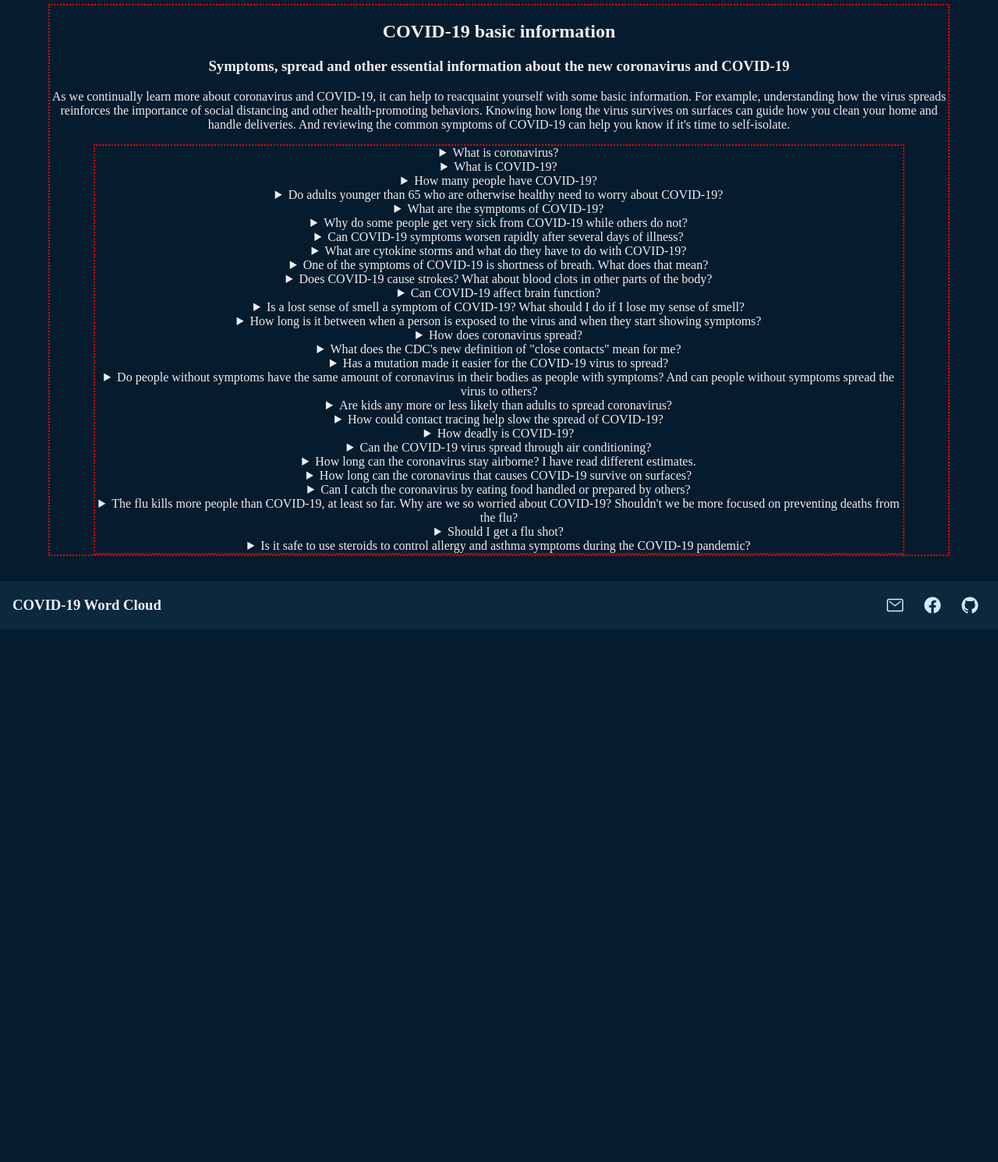
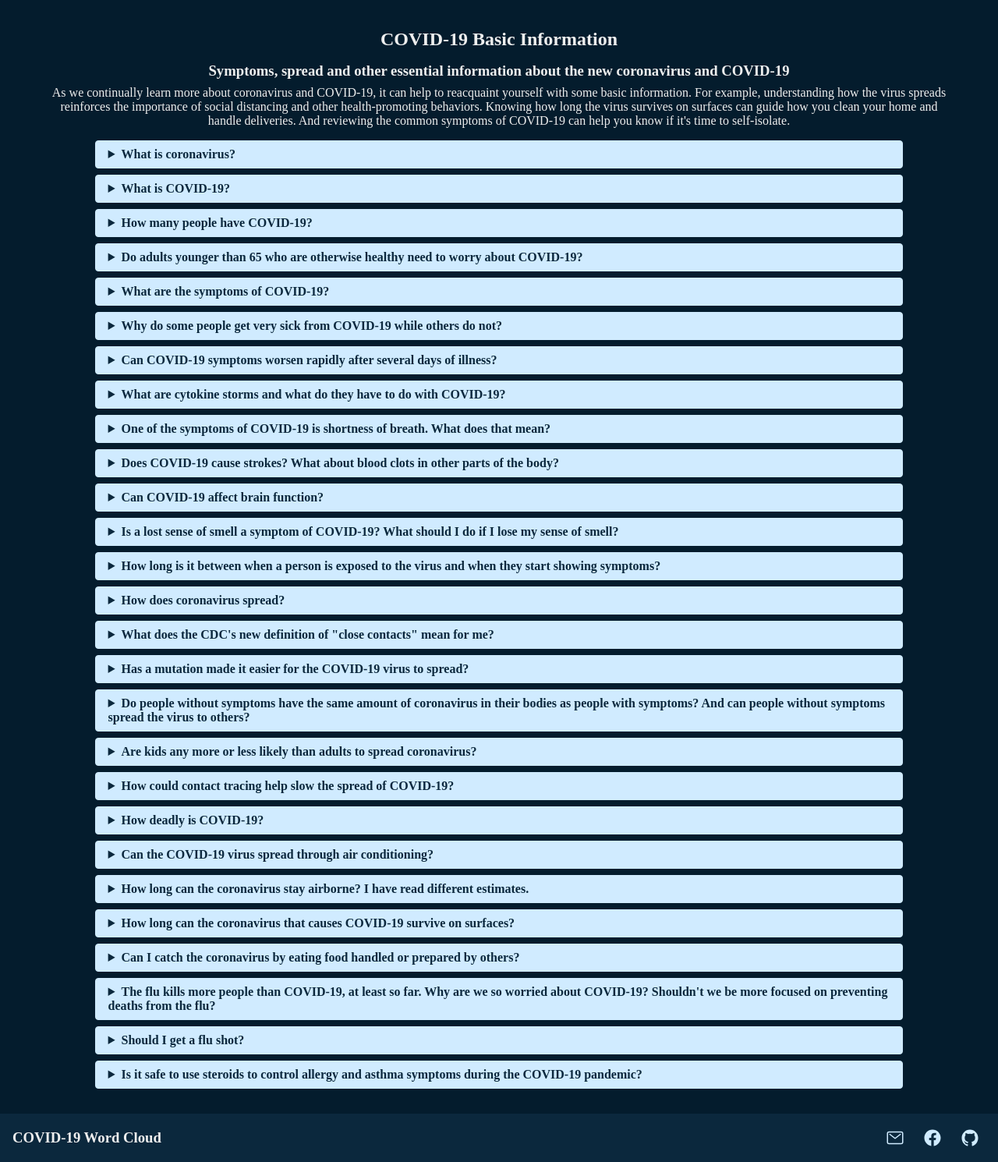
Before and after one commit to ddusi/covid19_WordCloud, a Django app: page /covid-web/covid-info/ in a window 1280 px wide. Shown: the part 59-1549 px from the top of the page at 78% size. Before the commit the page ends 866 px from the top, so only its background shows below. Run offline with Django 3.2, Linux system fonts and the light colour scheme; parts of the project's set-up code (start-up, migrations or seed data) failed here and were passed over; some libraries are stand-ins or nearby versions.

Commit message:
Apply style guid to covid_info.html #37

```diff
--- a/Covid_web/static/css/style.css
+++ b/Covid_web/static/css/style.css
@@ -119,7 +119,7 @@ section[role='main'] {
   grid-area: main;
 
   width: 90%;
-  max-width: 1600px;
+  max-width: 1280px;
   margin: 4rem auto 2rem;
   padding: 0;
 }
@@ -285,7 +285,8 @@ section.news--main-section {
   justify-content: space-between;
   align-items: flex-start;
 
-  padding-top: 2rem;
+  max-width: 1600px;
+  padding-top: 1rem;
 }
 
 .news__wordcloud-image--container {
@@ -314,7 +315,7 @@ section.news--main-section {
   table-layout: fixed;
   border-collapse: collapse;
   border-radius: 4px;
-  border-bottom: 2px solid var(--color-2);
+  box-shadow: 0 0 20px var(--color-2), 0 0 10px var(--color-2);
 
   background: var(--color-2);
   color: var(--color-5);
@@ -387,17 +388,49 @@ section.news--main-section {
 }
 
 /* Info page */
-.info--main-section {
-  border: 2px dotted red;
+section.info--main-section {
+  width: 90%;
+  padding-top: 2rem;
 
   text-align: center;
+}
+
+.info__title {
+  margin: 0 0 1rem;
+
+  text-transform: capitalize;
+}
+
+.info__subtitle {
+  margin: 0;
+}
+
+.info__description {
+  margin: 0.5rem 0 1rem;
 }
 
 .info__contents {
   width: 90%;
   margin: auto;
+}
 
-  border: 2px dotted red;
+.content--container {
+  margin-top: 0.5rem;
+  padding: 0.5rem 1rem;
+  border: 1px solid var(--color-2);
+  border-radius: 4px;
+
+  background: var(--color-2);
+  color: var(--color-5);
+  font-weight: bold;
+  text-align: left;
+}
+
+.content__body {
+  margin: 0;
+  padding: 0.5rem 0.5rem 0;
+
+  font-weight: normal;
 }
 
 /* Precautions page */
```
